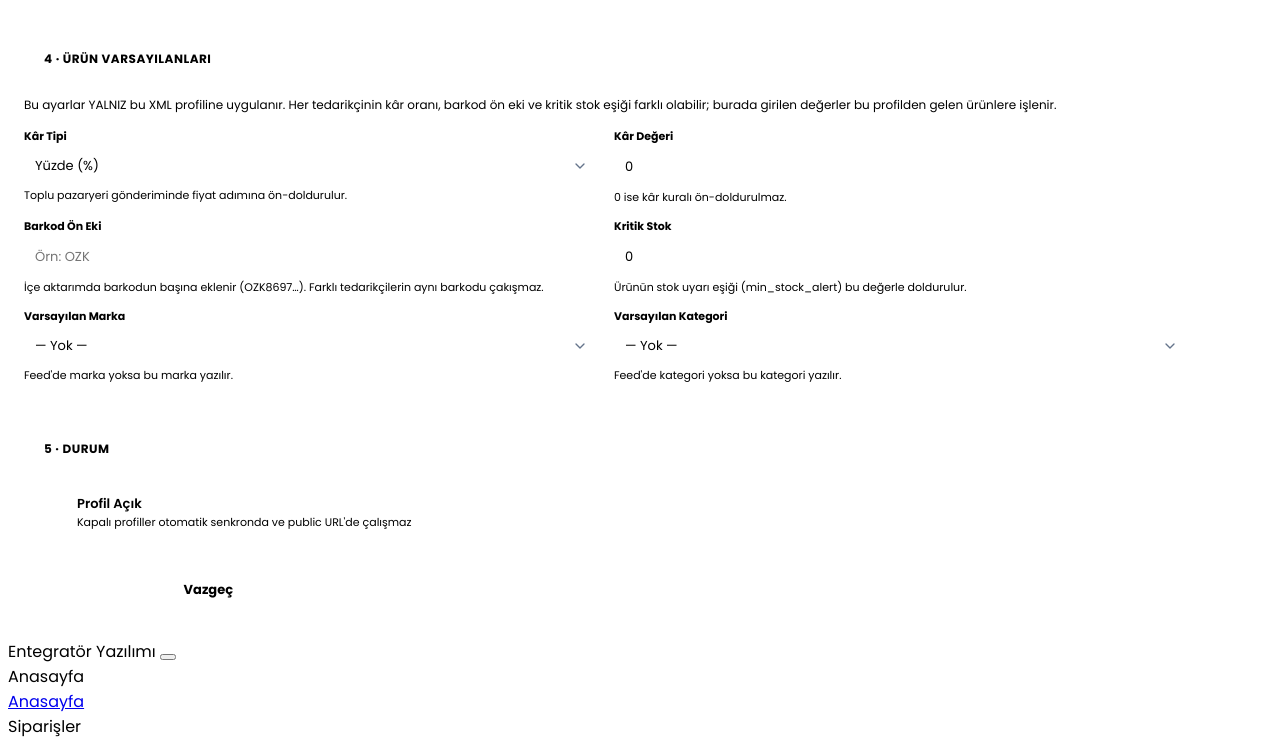
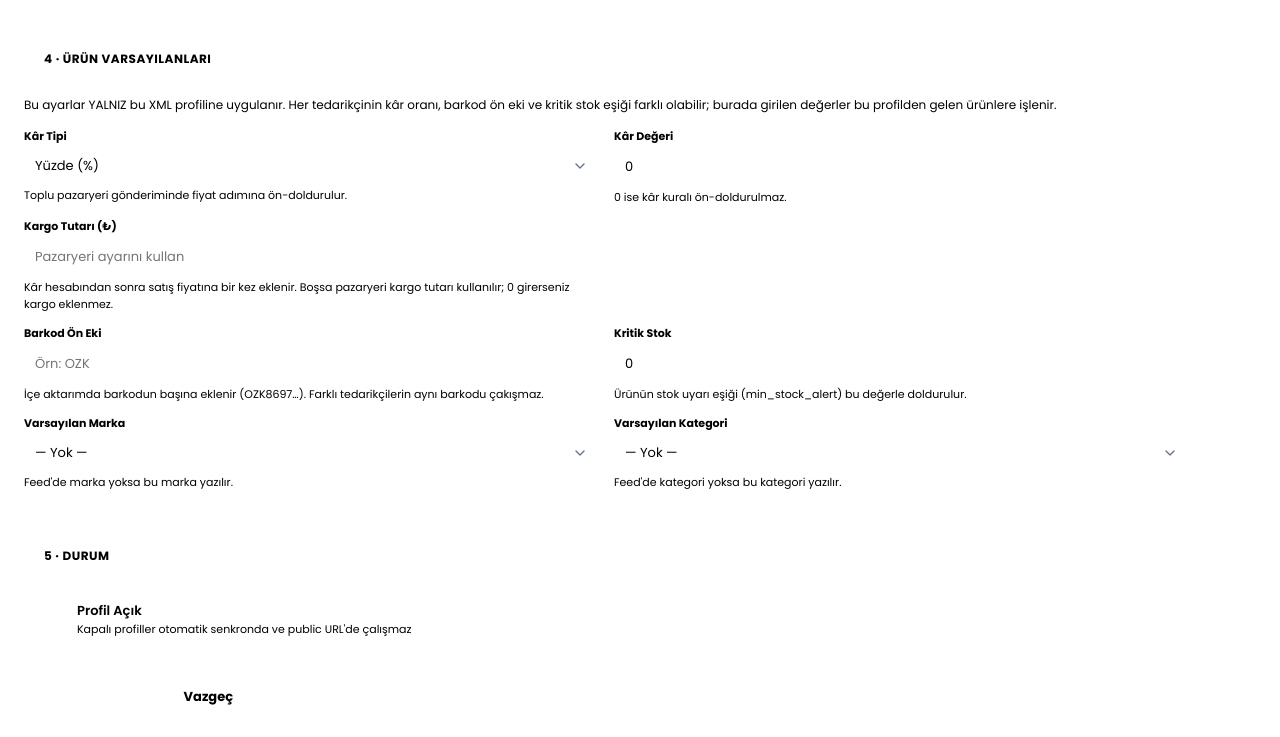
Before and after one commit to Erbakar/trendmaxPazaryeri, a PHP site: the page made by views/xml_profiles/form.php in a window 1280 px wide. Shown: the part 1052-1789 px from the top of the page. Run offline with PHP 8.4, Linux system fonts and the light colour scheme; the template is opened without the code that fills it: most values are stand-ins (such as "Sample title", 1, 10 or a date in 2020); data that the repository does not hold is empty.

Commit message:
Allow customers to configure shipping addition per XML profile

```diff
--- a/app/Controllers/XmlProfileController.php
+++ b/app/Controllers/XmlProfileController.php
@@ -408,6 +408,7 @@ final class XmlProfileController extends BaseController
         return [
             'kar_tipi'               => (string) $request->post('kar_tipi', 'yuzde'),
             'kar_degeri'             => $request->post('kar_degeri', '0'),
+            'kargo_tutari'           => $request->post('kargo_tutari', ''),
             'barkod_onek'            => (string) $request->post('barkod_onek', ''),
             'kritik_stok'            => $request->post('kritik_stok', '0'),
             'varsayilan_marka_id'    => $request->post('varsayilan_marka_id', '0'),
--- a/app/Services/Publish/MarginCalculator.php
+++ b/app/Services/Publish/MarginCalculator.php
@@ -78,7 +78,7 @@ final class MarginCalculator
             // Geçici kural verildiyse DB'ye yazmadan simüle et
             if ($kuralTipi !== '' && $kuralTipi !== 'none') {
                 $satis = $this->applyRule($baz, $kuralTipi, $kuralDeger);
-                $satis += $this->priceEngine->shippingAddition($marketplaceId);
+                $satis += $this->priceEngine->shippingAddition($marketplaceId, $urun);
                 $liste = max((float) ($urun['list_price'] ?? 0), $satis);
                 $kural = $kuralTipi . ' (' . $kuralDeger . ')';
             } else {
--- a/views/xml_profiles/form.php
+++ b/views/xml_profiles/form.php
@@ -209,6 +209,16 @@ $karTipi    = (string) ($ayar['kar_tipi'] ?? 'yuzde');
                     <input type="number" step="0.01" min="0" name="kar_degeri"
                            value="<?= htmlspecialchars((string) ($ayar['kar_degeri'] ?? 0)) ?>" placeholder="0">
                     <span class="hint">0 ise kâr kuralı ön-doldurulmaz.</span>
+                </div>
+            </div>
+
+            <div class="xpf-row xpf-r2">
+                <div class="xpf-f">
+                    <label for="xpfShippingAmount">Kargo Tutarı (₺)</label>
+                    <input type="number" id="xpfShippingAmount" name="kargo_tutari" min="0" step="0.01"
+                           value="<?= htmlspecialchars((string) ($ayar['kargo_tutari'] ?? '')) ?>"
+                           placeholder="Pazaryeri ayarını kullan">
+                    <span class="hint">Kâr hesabından sonra satış fiyatına bir kez eklenir. Boşsa pazaryeri kargo tutarı kullanılır; 0 girerseniz kargo eklenmez.</span>
                 </div>
             </div>
 
```
Also changed, not shown: app/Services/Import/XmlProfileSettings.php (+11 -1 lines), app/Services/PriceRuleEngine.php (+9 -2 lines), tests/ShippingPriceAdditionTest.php (+21 -0 lines).
